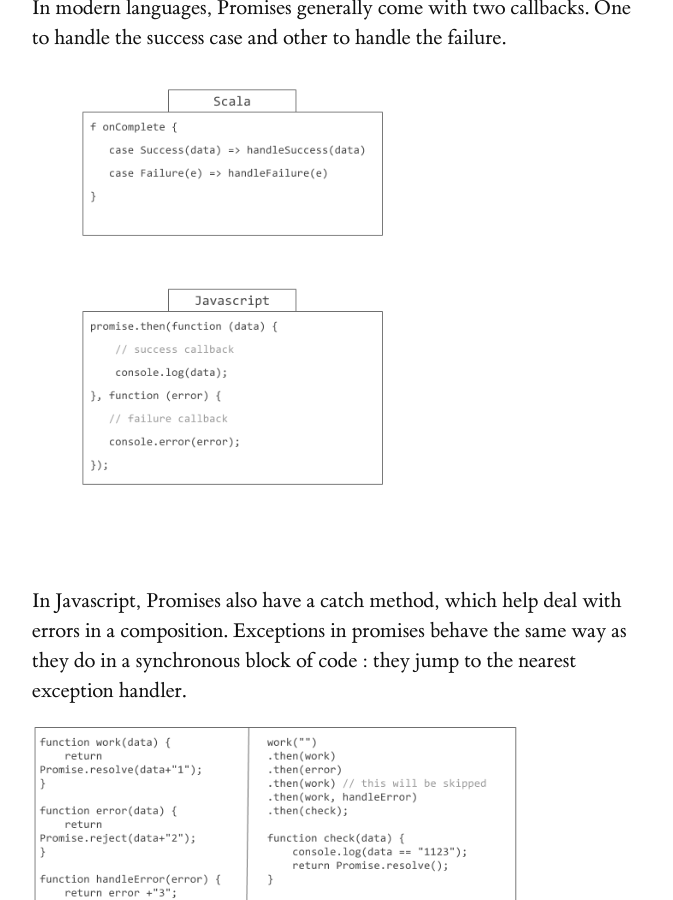
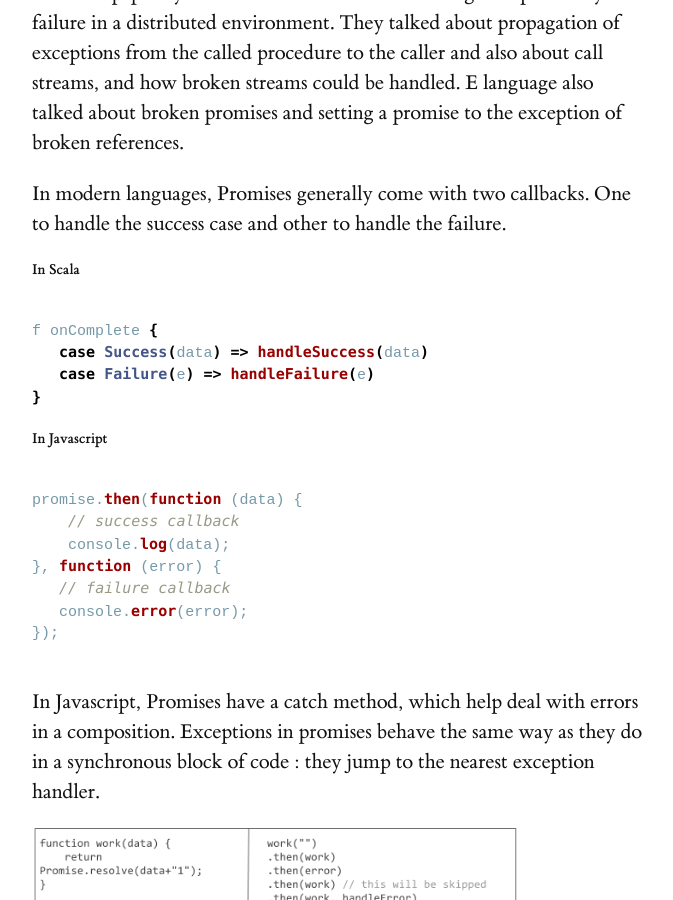
Before and after one commit to heathermiller/dist-prog-book, a Jekyll site: the page built from chapter/2/futures.md, in a window 1280 px wide and 900 px high, scrolled down 19601 px. Shown: the whole window, without its empty margins (128-801 px from the left). Built offline with Jekyll 4.4.1, drawn with Linux system fonts in a browser that asks for light colours; some web fonts are replaced; some of the changed text lies outside the part shown.

Commit message:
removed images

````diff
--- a/chapter/2/futures.md
+++ b/chapter/2/futures.md
@@ -4,7 +4,7 @@ title:  "Futures"
 by: "Kisalaya Prasad and Avanti Patil"
 ---
 
-#Introduction
+# Introduction
 
 As human beings we have an ability to multitask ie. we can walk, talk and eat at the same time except when you sneeze. Sneeze is like a blocking activity from the normal course of action, because it forces you to stop what you’re doing for a brief moment and then you resume where you left off. Activities like multitasking are called multithreading in computer lingo. In contrast to this behaviour, computer processors are single threaded. So when we say that a computer system has multi-threaded environment, it is actually just an illusion created by processor where processor’s time is shared between multiple processes. Sometimes processor gets blocked when some tasks are hindered from normal execution due to blocking calls. Such blocking calls can range from IO operations like read/write to disk or sending/receiving packets to/from network. Blocking calls can take disproportionate amount of time compared to the processor’s task execution i.e. iterating over a list.
 
@@ -16,11 +16,11 @@ The processor can either handle blocking calls in two ways:
 In the world of asynchronous communications many terminologies were defined to help programmers reach the ideal level of resource utilization. As a part of this article we will talk about motivation behind rise of Promises and Futures, we will explain programming model associated with it and discuss evolution of this programming construct, finally we will end this discussion with how this construct helps us today in different general purpose programming languages.
 
 
-<figure class="main-container">
+<figure>
   <img src="./1.png" alt="timeline" />
 </figure>
 
-#Motivation
+# Motivation
 
 
 A “Promise” object represents a value that may not be available yet. A Promise is an object that represents a task with two possible outcomes, success or failure and holds callbacks that fire when one outcome or the other has occurred.
@@ -164,7 +164,7 @@ Each message has a callback function which is fired when the message is processe
 
 Separating when a message is queued from when it is executed means the single thread doesn’t have to wait for an action to complete before moving on to another. We attach a callback to the action we want to do, and when the time comes, the callback is run with the result of our action. Callbacks work good in isolation, but they force us into a continuation passing style of execution, what is otherwise known as Callback hell.
 
-<figure class="main-container">
+<figure>
   <img src="./4.png" alt="timeline" />
 </figure>
 
@@ -179,25 +179,25 @@ Let’s take an example to understand the promise resolution workflow as it happ
 Suppose we execute a function, here g() which in turn, calls function f(). Function f returns a promise, which, after counting down for 1000 ms, resolves the promise with a single value, true. Once f gets resolved, a value true or false is alerted based on the value of the promise.
 
 
-<figure class="main-container">
+<figure>
   <img src="./5.png" alt="timeline" />
 </figure>
 
 Now, javascript’s runtime is single threaded. This statement is true, and not true. The thread which executes the user code is single threaded. It executes what is on top of the stack, runs it to completion, and then moves onto what is next on the stack. But, there are also a number of helper threads which handle things like network or timer/settimeout type events. This timing thread handles the counter for setTimeout.
 
-<figure class="main-container">
+<figure>
   <img src="./6.png" alt="timeline" />
 </figure>
 
 Once the timer expires, the timer thread puts a message on the message queue. The queued up messages are then handled by the event loop. The event loop as described above, is simply an infinite loop which checks if a message is ready to be processed, picks it up and puts it on the stack for it’s callback to be executed.
 
-<figure class="main-container">
+<figure>
   <img src="./7.png" alt="timeline" />
 </figure>
 
 Here, since the future is resolved with a value of true, we are alerted with a value true when the callback is picked up for execution.
 
-<figure class="main-container">
+<figure>
   <img src="./8.png" alt="timeline" />
 </figure>
 
@@ -211,7 +211,7 @@ We haven’t talked about error handling, but it gets handled the same exact way
 Event loops have proven to be surprisingly performant. When network servers are designed around multithreading, as soon as you end up with a few hundred concurrent connections, the CPU spends so much of its time task switching that you start to lose overall performance. Switching from one thread to another has overhead which can add up significantly at scale. Apache used to choke even as low as a few hundred concurrent users when using a thread per connection while Node can scale up to a 100,000 concurrent connections based on event loops and asynchronous IO.
 
 
-##Thread Model
+## Thread Model
 
 
 Oz programming language introduced an idea of dataflow concurrency model. In Oz, whenever the program comes across an unbound variable, it waits for it to be resolved. This dataflow property of variables helps us write threads in Oz that communicate through streams in a producer-consumer pattern. The major benefit of dataflow based concurrency model is that it’s deterministic - same operation called with same parameters always produces the same result. It makes it a lot easier to reason about concurrent programs, if the code is side-effect free.
@@ -225,7 +225,7 @@ Any expression in Alice can be evaluated in it's own thread using spawn keyword.
 
 Alice also allows for lazy evaluation of expressions. Expressions preceded with the lazy keyword are evaluated to a lazy future. The lazy future is evaluated when it is needed. If the computation associated with a concurrent or lazy future ends with an exception, it results in a failed future. Requesting a failed future does not block, it simply raises the exception that was the cause of the failure.
 
-#Implicit vs. Explicit Promises
+# Implicit vs. Explicit Promises
 
 
 We define Implicit promises as ones where we don’t have to manually trigger the computation vs Explicit promises where we have to trigger the resolution of future manually, either by calling a start function or by requiring the value. This distinction can be understood in terms of what triggers the calculation : With Implicit promises, the creation of a promise also triggers the computation, while with Explicit futures, one needs to triggers the resolution of a promise. This trigger can in turn be explicit, like calling a start method, or implicit, like lazy evaluation where the first use of a promise’s value triggers its evaluation.
@@ -238,7 +238,7 @@ Implicit futures were introduced originally by Friedman and Wise in a paper in 1
 # Promise Pipelining
 One of the criticism of traditional RPC systems would be that they’re blocking. Imagine a scenario where you need to call an API ‘a’ and another API ‘b’, then aggregate the results of both the calls and use that result as a parameter to another API ‘c’. Now, the logical way to go about doing this would be to call A and B in parallel, then once both finish, aggregate the result and call C. Unfortunately, in a blocking system, the way to go about is call a, wait for it to finish, call b, wait, then aggregate and call c. This seems like a waste of time, but in absence of asynchronicity, it is impossible. Even with asynchronicity, it gets a little difficult to manage or scale up the system linearly. Fortunately, we have promises.
 
-<figure class="main-container">
+<figure>
   <img src="./9.png" alt="timeline" />
 </figure>
 
@@ -293,14 +293,33 @@ Although most of the earlier papers did not talk about error handling, the Promi
 
 In modern languages, Promises generally come with two callbacks. One to handle  the success case and other to handle the failure.
 
-<figure class="main-container">
-  <img src="./12.png" alt="timeline" />
-</figure>
 
-In Javascript, Promises also have a catch method, which help deal with errors in a composition. Exceptions in promises behave the same way as they do in a synchronous block of code : they jump to the nearest exception handler.
+#### In Scala
+```scala
+
+f onComplete {
+   case Success(data) => handleSuccess(data)
+   case Failure(e) => handleFailure(e)
+}
+```
+
+#### In Javascript
+```javascript
+
+promise.then(function (data) {
+    // success callback
+    console.log(data);
+}, function (error) {
+   // failure callback
+   console.error(error);
+});
+
+```
+
+In Javascript, Promises have a catch method, which help deal with errors in a composition. Exceptions in promises behave the same way as they do in a synchronous block of code : they jump to the nearest exception handler.
 
 
-<figure class="main-container">
+<figure>
   <img src="./13.png" alt="timeline" />
 </figure>
 
@@ -335,7 +354,7 @@ Finagle is a protocol-agnostic, asynchronous RPC system for the JVM that makes i
 ##Correctables
 Correctables were introduced by Rachid Guerraoui, Matej Pavlovic, and Dragos-Adrian Seredinschi at OSDI ‘16, in a paper titled Incremental Consistency Guarantees for Replicated Objects. As the title suggests, Correctables aim to solve the problems with consistency in  replicated objects. They provide incremental consistency guarantees by capturing successive changes to the value of a replicated object. Applications can opt to receive a fast but possibly inconsistent result if eventual consistency is acceptable, or to wait for a strongly consistent result. Correctables API draws inspiration from, and builds on the API of Promises.  Promises have a two state model to represent an asynchronous task, it starts in blocked state and proceeds to a ready state when the value is available. This cannot represent the incremental nature of correctables. Instead, Correctables have a updating state when it starts. From there on, it remains in updating state during intermediate updates, and when the final result is available, it transitions to final state. If an error occurs in between, it moves into an error state. Each state change triggers a callback.
 
-<figure class="main-container">
+<figure>
   <img src="./15.png" alt="timeline" />
 </figure>
 
````
Also changed, not shown: other parts of chapter/2/futures.md (+1 -1 lines), chapter/2/10.png (deleted), chapter/2/11.png (deleted), chapter/2/12.png (deleted), chapter/2/14.png (deleted), chapter/2/2.png (deleted), chapter/2/3.png (deleted).
